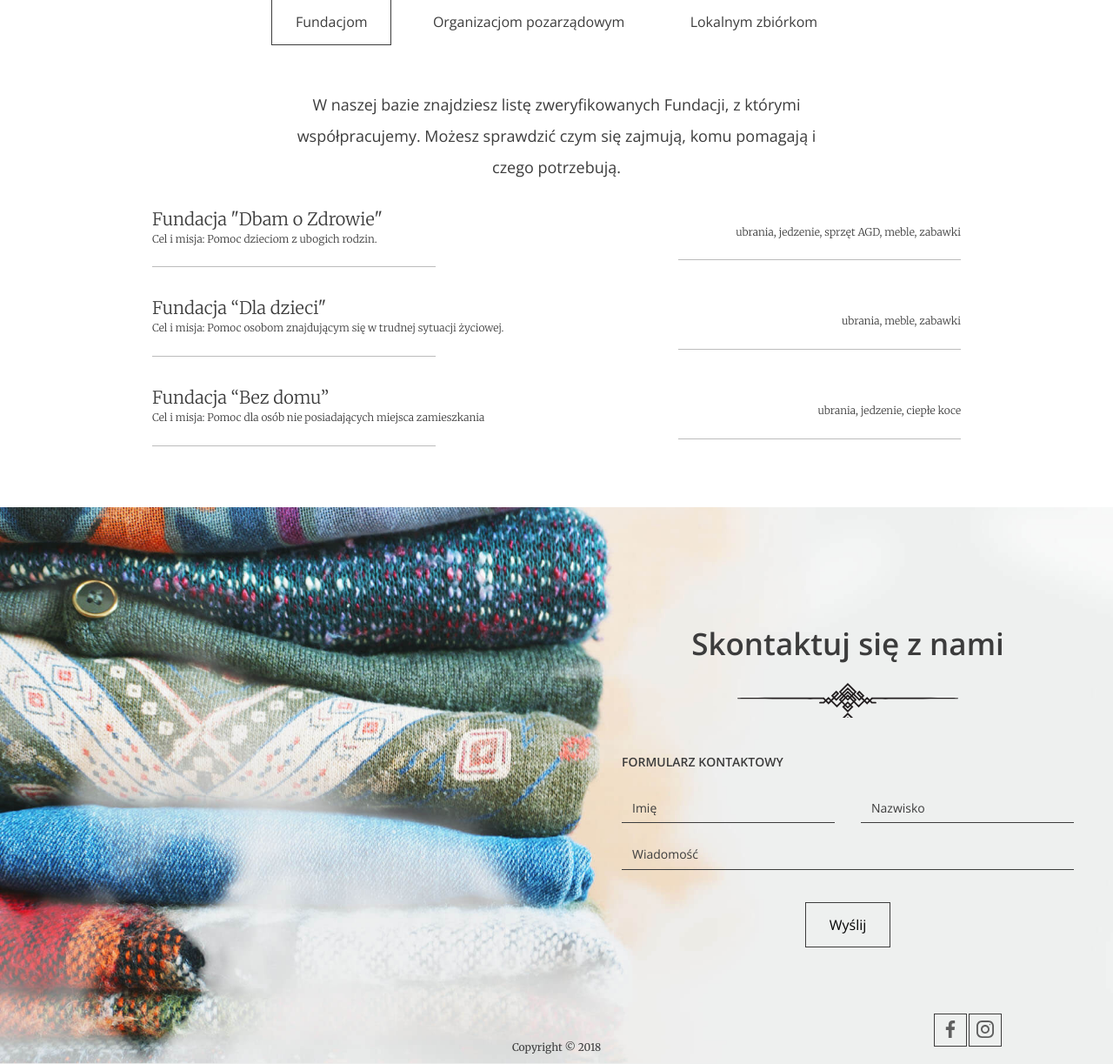
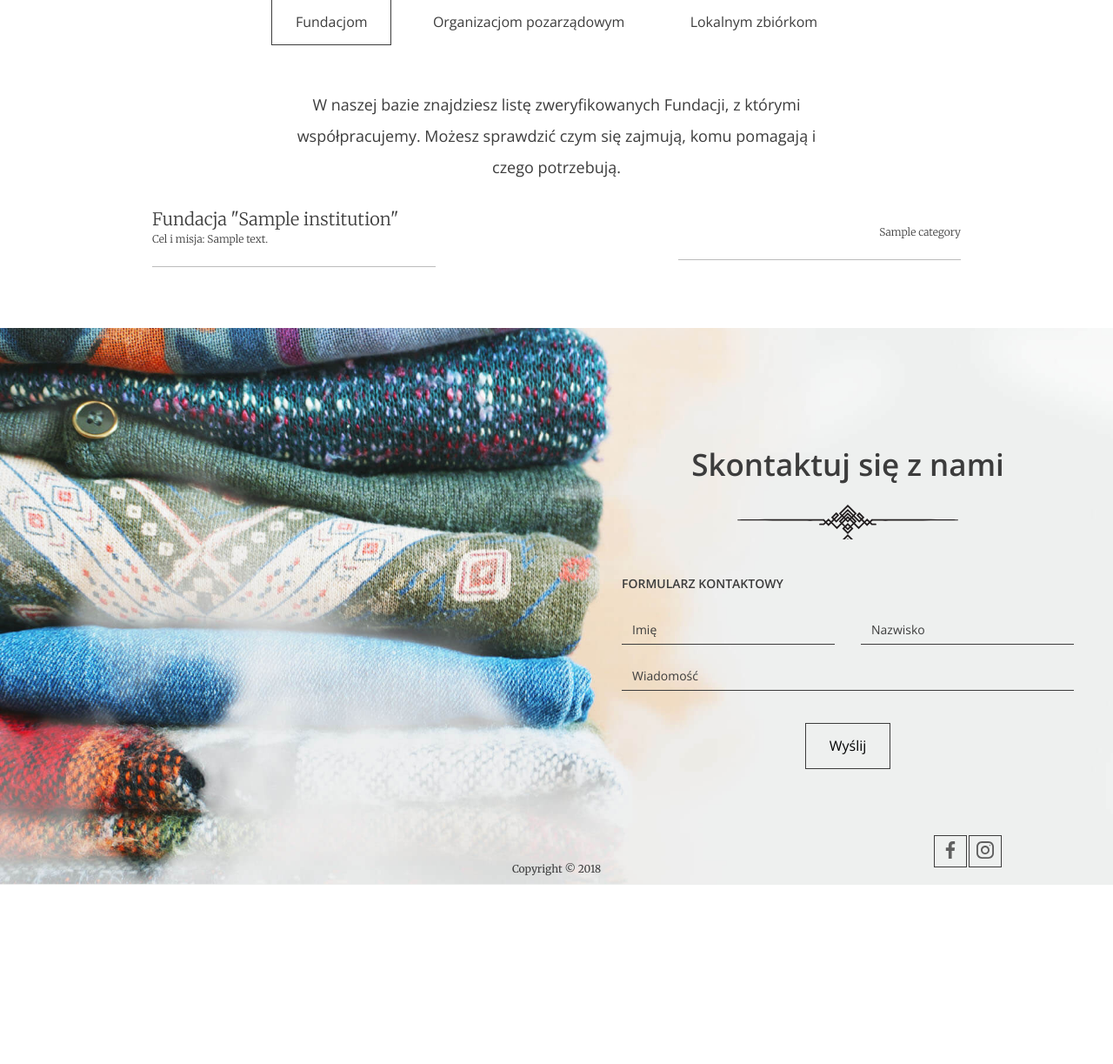
Before and after one commit to skrobiszKT/Oddam-w-dobre-r-ce, a Django app: page / in a window 1280 px wide. Shown: the part 2655-3878 px from the top of the page at 87% size. After the commit the page ends 3672 px from the top, so only its background shows below. Run offline with Django 4.2, Linux system fonts and the light colour scheme; tables that the repository leaves empty hold one stand-in row (values such as "Sample post").

Commit message:
feature-2 done

```diff
--- a/project/donation/models.py
+++ b/project/donation/models.py
@@ -4,10 +4,13 @@ from django.contrib.auth.models import User
 class Category(models.Model):
     name = models.CharField(max_length=128, unique=True)
 
+    def __str__(self):
+        return self.name
+
 TYPES = (
-    (1, "fundacja"),
-    (2, "organizacja porządkowa"),
-    (3, "zbiórka lokalna")
+    (1, "Fundacja"),
+    (2, "Organizacja pozarządowa"),
+    (3, "Zbiórka lokalna")
 )
 
 class Institution(models.Model):
@@ -15,6 +18,11 @@ class Institution(models.Model):
     description = models.TextField()
     type = models.IntegerField(choices=TYPES, default=1)
     categories = models.ManyToManyField(Category, blank=True)
+
+    def cat_list(self):
+        cat_list = ", ".join(cat.name for cat in self.categories.all())
+        return cat_list
+
 
 
 class Donation(models.Model):
--- a/project/donation/templates/base.html
+++ b/project/donation/templates/base.html
@@ -20,7 +20,7 @@
         {% endblock %}
 
     <footer>
-      <div class="contact">
+      <div class="contact" id="contact">
         <h2>Skontaktuj się z nami</h2>
         <h3>Formularz kontaktowy</h3>
         <form class="form--contact">
--- a/project/donation/templates/index.html
+++ b/project/donation/templates/index.html
@@ -5,21 +5,7 @@ Oddam w dobre ręce
 {%  endblock %}
 {% block header %}
 <header class="header--main-page">
-      <nav class="container container--70">
-        <ul class="nav--actions">
-          <li><a href="" class="btn btn--small btn--without-border">Zaloguj</a></li>
-          <li><a href="#" class="btn btn--small btn--highlighted">Załóż konto</a></li>
-        </ul>
-
-        <ul>
-          <li><a href="" class="btn btn--without-border active">Start</a></li>
-          <li><a href="#steps" class="btn btn--without-border">O co chodzi?</a></li>
-          <li><a href="#about-us" class="btn btn--without-border">O nas</a></li>
-          <li><a href="#help" class="btn btn--without-border">Fundacje i organizacje</a></li>
-          <li><a href="form.html" class="btn btn--without-border">Przekaż dary</a></li>
-          <li><a href="#contact" class="btn btn--without-border">Kontakt</a></li>
-        </ul>
-      </nav>
+      {% include "navbar.html" %}
 
       <div class="slogan container container--90">
         <div class="slogan--item">
@@ -77,7 +63,7 @@ Oddam w dobre ręce
         </div>
       </div>
 
-      <a href="#" class="btn btn--large">Załóż konto</a>
+      <a href="{% url "register" %}#register-section" class="btn btn--large">Załóż konto</a>
     </section>
 
     <section id="about-us" class="about-us">
@@ -103,32 +89,16 @@ Oddam w dobre ręce
         <p>W naszej bazie znajdziesz listę zweryfikowanych Fundacji, z którymi współpracujemy. Możesz sprawdzić czym się zajmują, komu pomagają i czego potrzebują.</p>
 
         <ul class="help--slides-items">
+            {% for institution in type1 %}
           <li>
             <div class="col">
-              <div class="title">Fundacja "Dbam o Zdrowie"</div>
-              <div class="subtitle">Cel i misja: Pomoc dzieciom z ubogich rodzin.</div>
+              <div class="title">{{ institution.get_type_display }} "{{ institution.name }}"</div>
+              <div class="subtitle">Cel i misja: {{ institution.description }}</div>
             </div>
 
-            <div class="col"><div class="text">ubrania, jedzenie, sprzęt AGD, meble, zabawki</div></div>
+            <div class="col"><div class="text">{{ institution.cat_list }}</div></div>
           </li>
-
-          <li>
-            <div class="col">
-              <div class="title">Fundacja “Dla dzieci"</div>
-              <div class="subtitle">Cel i misja: Pomoc osobom znajdującym się w trudnej sytuacji życiowej.</div>
-            </div>
-
-            <div class="col"><div class="text">ubrania, meble, zabawki</div></div>
-          </li>
-
-          <li>
-            <div class="col">
-              <div class="title">Fundacja “Bez domu”</div>
-              <div class="subtitle">Cel i misja: Pomoc dla osób nie posiadających miejsca zamieszkania</div>
-            </div>
-
-            <div class="col"><div class="text">ubrania, jedzenie, ciepłe koce</div></div>
-          </li>
+            {% endfor %}
         </ul>
         <!-- Pagination
         <ul class="help--slides-pagination">
@@ -142,46 +112,18 @@ Oddam w dobre ręce
 
       <!-- SLIDE 2 -->
       <div class="help--slides" data-id="2">
-        <p>
-          Lorem ipsum dolor, sit amet consectetur adipisicing elit. Hic officiis mollitia dolor, neque aspernatur accusamus debitis. Ducimus, officia. Quia, sunt illum! Non iste placeat ab ipsum alias
-          quos suscipit corporis!
-        </p>
+        <p>W naszej bazie znajdziesz listę zweryfikowanych Organizacji pozarządowych, z którymi współpracujemy. Możesz sprawdzić czym się zajmują, komu pomagają i czego potrzebują.</p>
         <ul class="help--slides-items">
+          {% for institution in type2 %}
           <li>
             <div class="col">
-              <div class="title">Organizacja 1</div>
-              <div class="subtitle">Lorem ipsum dolor sit amet consectetur.</div>
+              <div class="title">{{ institution.get_type_display }} "{{ institution.name }}"</div>
+              <div class="subtitle">Cel i misja: {{ institution.description }}</div>
             </div>
 
-            <div class="col"><div class="text">Lorem ipsum dolor sit amet consectetur adipisicing elit.</div></div>
+            <div class="col"><div class="text">{{ institution.cat_list }}</div></div>
           </li>
-
-          <li>
-            <div class="col">
-              <div class="title">Organizacja 2</div>
-              <div class="subtitle">Lorem ipsum dolor sit amet consectetur.</div>
-            </div>
-
-            <div class="col"><div class="text">Lorem ipsum dolor sit amet consectetur adipisicing elit.</div></div>
-          </li>
-
-          <li>
-            <div class="col">
-              <div class="title">Organizacja 3</div>
-              <div class="subtitle">Lorem ipsum dolor sit amet consectetur.</div>
-            </div>
-
-            <div class="col"><div class="text">Lorem ipsum dolor sit amet consectetur adipisicing elit.</div></div>
-          </li>
-
-          <li>
-            <div class="col">
-              <div class="title">Organizacja 4</div>
-              <div class="subtitle">Lorem ipsum dolor sit amet consectetur.</div>
-            </div>
-
-            <div class="col"><div class="text">Lorem ipsum dolor sit amet consectetur adipisicing elit.</div></div>
-          </li>
+            {% endfor %}
         </ul>
 
         <!-- Pagination
@@ -197,25 +139,18 @@ Oddam w dobre ręce
 
       <!-- SLIDE 3 -->
       <div class="help--slides" data-id="3">
-        <p>Lorem ipsum dolor sit amet, his ocurreret persequeris ea, ad utinam laudem duo. Verterem adipisci partiendo eos ne, ea his reque quaeque recteque, ne quo lobortis intellegam.</p>
+        <p>W naszej bazie znajdziesz listę zweryfikowanych Lokalnych zbiórek, z którymi współpracujemy. Możesz sprawdzić czym się zajmują, komu pomagają i czego potrzebują.</p>
         <ul class="help--slides-items">
+          {% for institution in type3 %}
           <li>
             <div class="col">
-              <div class="title">Lokalna zbiórka 1</div>
-              <div class="subtitle">Lorem ipsum dolor sit amet consectetur.</div>
+              <div class="title">{{ institution.get_type_display }} "{{ institution.name }}"</div>
+              <div class="subtitle">Cel i misja: {{ institution.description }}</div>
             </div>
 
-            <div class="col"><div class="text">Lorem ipsum dolor sit amet consectetur adipisicing elit.</div></div>
+            <div class="col"><div class="text">{{ institution.cat_list }}</div></div>
           </li>
-
-          <li>
-            <div class="col">
-              <div class="title">Lokalna zbiórka 2</div>
-              <div class="subtitle">Lorem ipsum dolor sit amet consectetur.</div>
-            </div>
-
-            <div class="col"><div class="text">Lorem ipsum dolor sit amet consectetur adipisicing elit.</div></div>
-          </li>
+            {% endfor %}
         </ul>
 
         <!-- Pagination
--- /dev/null
+++ b/project/donation/templates/navbar.html
@@ -0,0 +1,22 @@
+<nav class="container container--70">
+        <ul class="nav--actions">
+          <li><a href="{% url "login" %}#login-section" class="btn btn--small btn--without-border">Zaloguj</a></li>
+          <li><a href="{% url "register" %}#register-section" class="btn btn--small btn--highlighted">Załóż konto</a></li>
+        </ul>
+{#<li class="logged-user">#}
+{#            Witaj Agata#}
+{#            <ul class="dropdown">#}
+{#              <li><a href="#">Profil</a></li>#}
+{#              <li><a href="#">Ustawienia</a></li>#}
+{#              <li><a href="#">Wyloguj</a></li>#}
+{#            </ul>#}
+{#          </li>#}
+        <ul>
+          <li><a href="{% url "index" %}" class="btn btn--without-border active">Start</a></li>
+          <li><a href="{% url "index" %}#steps" class="btn btn--without-border">O co chodzi?</a></li>
+          <li><a href="{% url "index" %}#about-us" class="btn btn--without-border">O nas</a></li>
+          <li><a href="{% url "index" %}#help" class="btn btn--without-border">Fundacje i organizacje</a></li>
+          <li><a href="{% url "add-donation" %}" class="btn btn--without-border">Przekaż dary</a></li>
+          <li><a href="#contact" class="btn btn--without-border">Kontakt</a></li>
+        </ul>
+      </nav>
--- a/project/donation/views.py
+++ b/project/donation/views.py
@@ -2,7 +2,7 @@ from django.http import HttpResponse, HttpResponseRedirect
 from django.shortcuts import render, get_object_or_404, redirect, get_list_or_404
 from django.views import View
 
-from donation.models import Donation, Institution
+from donation.models import Donation, Institution, TYPES
 
 
 # Create your views here.
@@ -14,9 +14,16 @@ class LandingPageView(View):
         for donation in donations:
             quantity = quantity + donation.quantity
         institutions = Institution.objects.all().count()
+        institutions_type_1 = Institution.objects.filter(type=1)
+        institutions_type_2 = Institution.objects.filter(type=2)
+        institutions_type_3 = Institution.objects.filter(type=3)
         ctx = {
             "quantity": quantity,
-            "institutions": institutions
+            "institutions": institutions,
+            "type1": institutions_type_1,
+            "type2": institutions_type_2,
+            "type3": institutions_type_3,
+            "types": TYPES
         }
         return render(request, "index.html", ctx)
 
```
Also changed, not shown: project/donation/templates/form-confirmation.html (+1 -20 lines), project/donation/templates/form.html (+1 -21 lines), project/donation/templates/login.html (+3 -16 lines), project/donation/templates/register.html (+2 -15 lines), project/donation/migrations/0001_initial.py (added).
